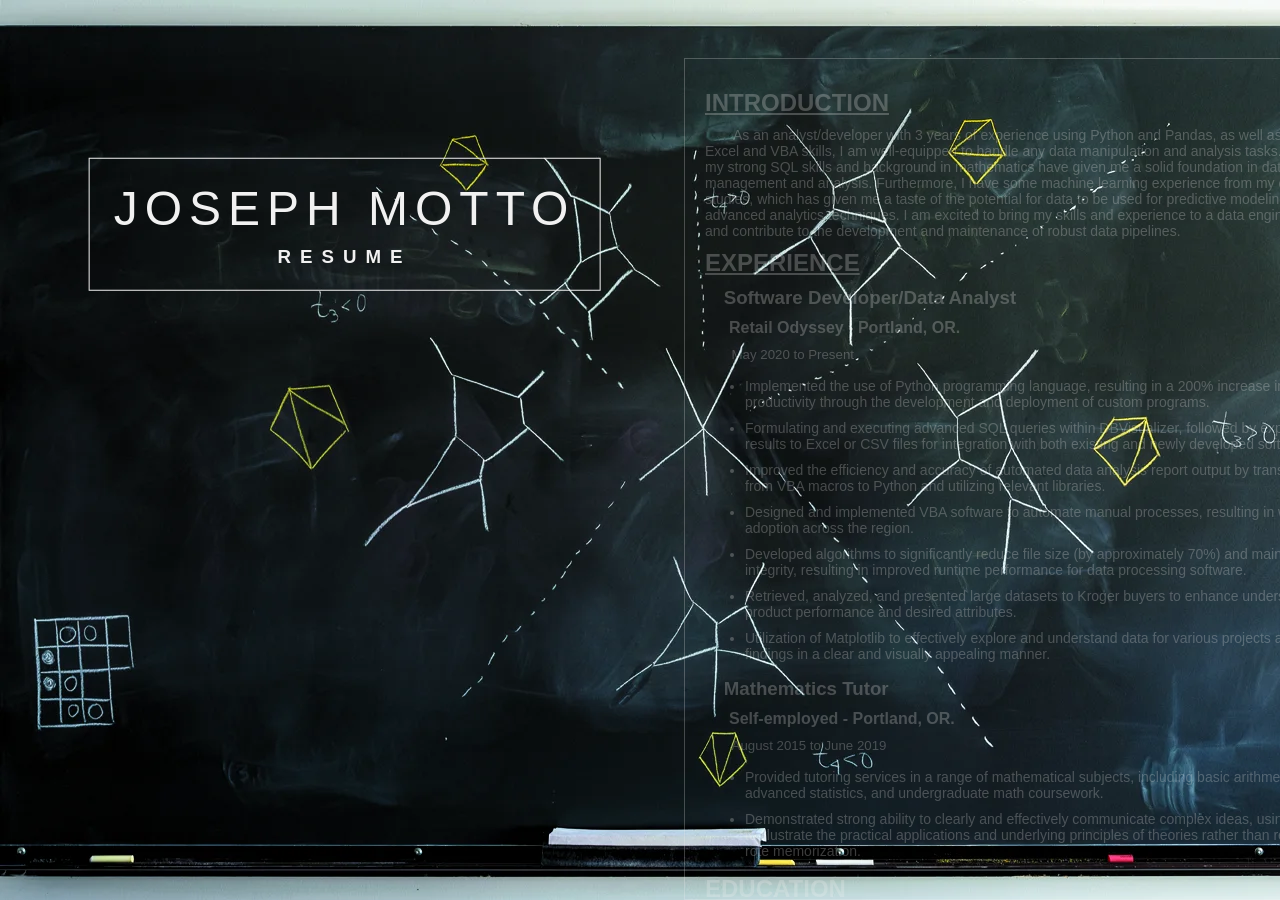
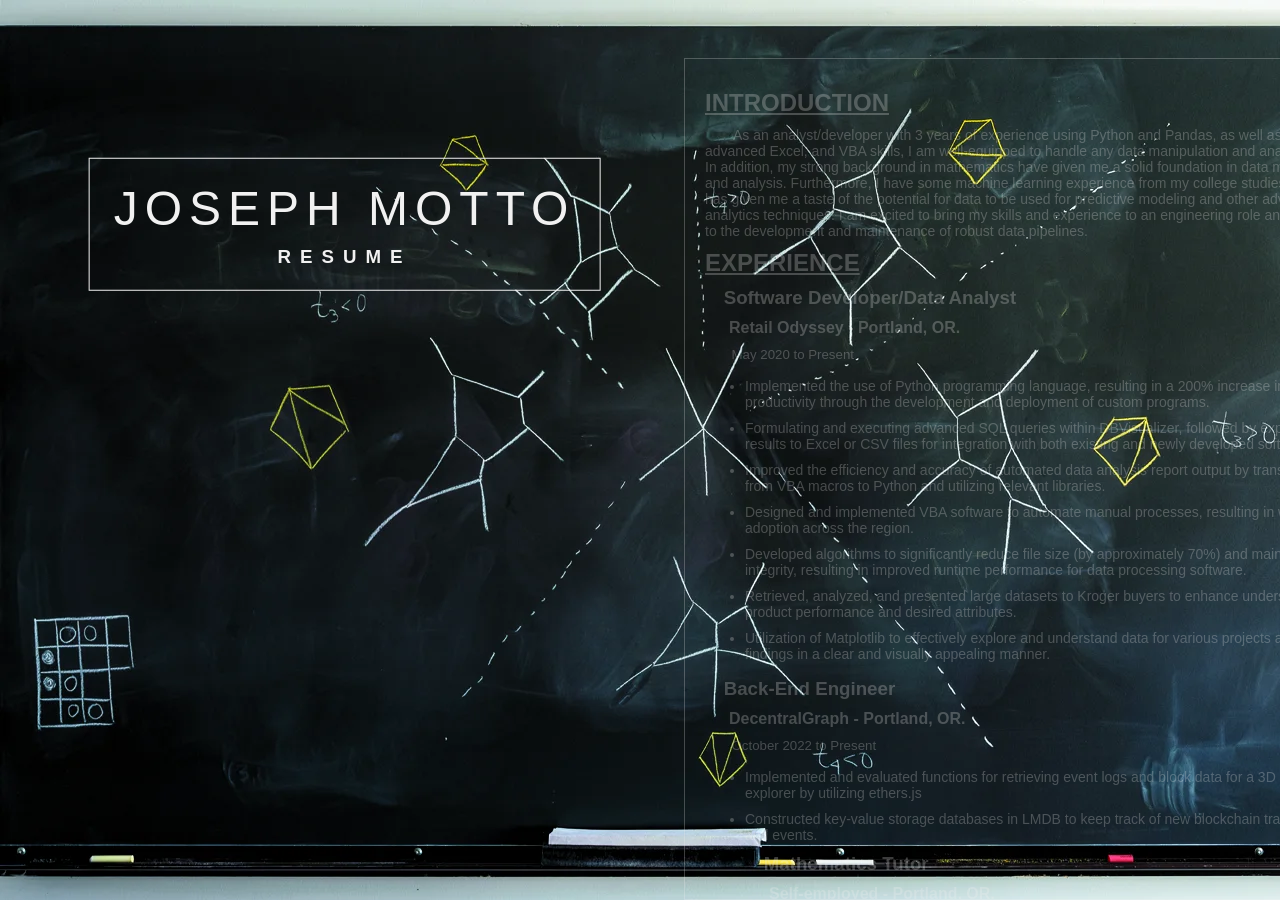
Before and after one commit to jojomoto/jojomoto.github.com, a plain HTML site: page resume-page.html in a window 1280 px wide. Shown: the top 900 px of the page. Drawn offline with Linux system fonts and the light colour scheme.

Commit message:
Update resume-page.html

```diff
--- a/resume-page.html
+++ b/resume-page.html
@@ -14,13 +14,13 @@
             <div class="resume">
                 <h2>INTRODUCTION</h2>
                 <p class="resume-intro">&emsp;&emsp;As an analyst/developer with 3 years of experience using Python and Pandas, as
-                    well as advanced Excel and VBA skills, I am well-equipped to handle any data
-                    manipulation and analysis tasks. In addition, my strong SQL skills and
+                    well as SQL, advanced Excel, and VBA skills, I am well-equipped to handle any data
+                    manipulation and analysis tasks. In addition, my strong
                     background in mathematics have given me a solid foundation in data management
                     and analysis. Furthermore, I have some machine learning experience from my
                     college studies, which has given me a taste of the potential for data to be
                     used for predictive modeling and other advanced analytics techniques. I am
-                    excited to bring my skills and experience to a data engineering role and
+                    excited to bring my skills and experience to an engineering role and
                     contribute to the development and maintenance of robust data pipelines.
                 </p>
                 <h2>EXPERIENCE</h2>
@@ -48,6 +48,13 @@
                         for various projects and present findings in a clear and visually
                         appealing manner.</li>
                 </ul>
+                <h3>&emsp;Back-End Engineer</h3>
+                <h4>&emsp;&ensp;DecentralGraph - Portland, OR.</h4>
+                <h5>&emsp;&emsp;October 2022 to Present</h5>
+                <ul>
+                    <li>Implemented and evaluated functions for retrieving event logs and block data
+                        for a 3D blockchain explorer by utilizing ethers.js</li>
+                    <li>Constructed key-value storage databases in LMDB to keep track of new blockchain transactions and events.</li>
                 <h3>&emsp;Mathematics Tutor</h3>
                 <h4>&emsp;&ensp;Self-employed - Portland, OR.</h4>
                 <h5>&emsp;&emsp;August 2015 to June 2019</h5>
@@ -75,9 +82,7 @@
                     <li>Automation</li>
                     <li>JavaScript</li>
                     <li>Node.js</li>
-                    <li>PostGreSQL</li>
-                    <li>MySQL</li>
-                    <li>Data Engineering</li>
+                    <li>PostGreSQL/MySQL/DBVisualizer</li>
                     <li>Solidity</li>
                     <li>Hardhat</li>
                 </ul>
```
